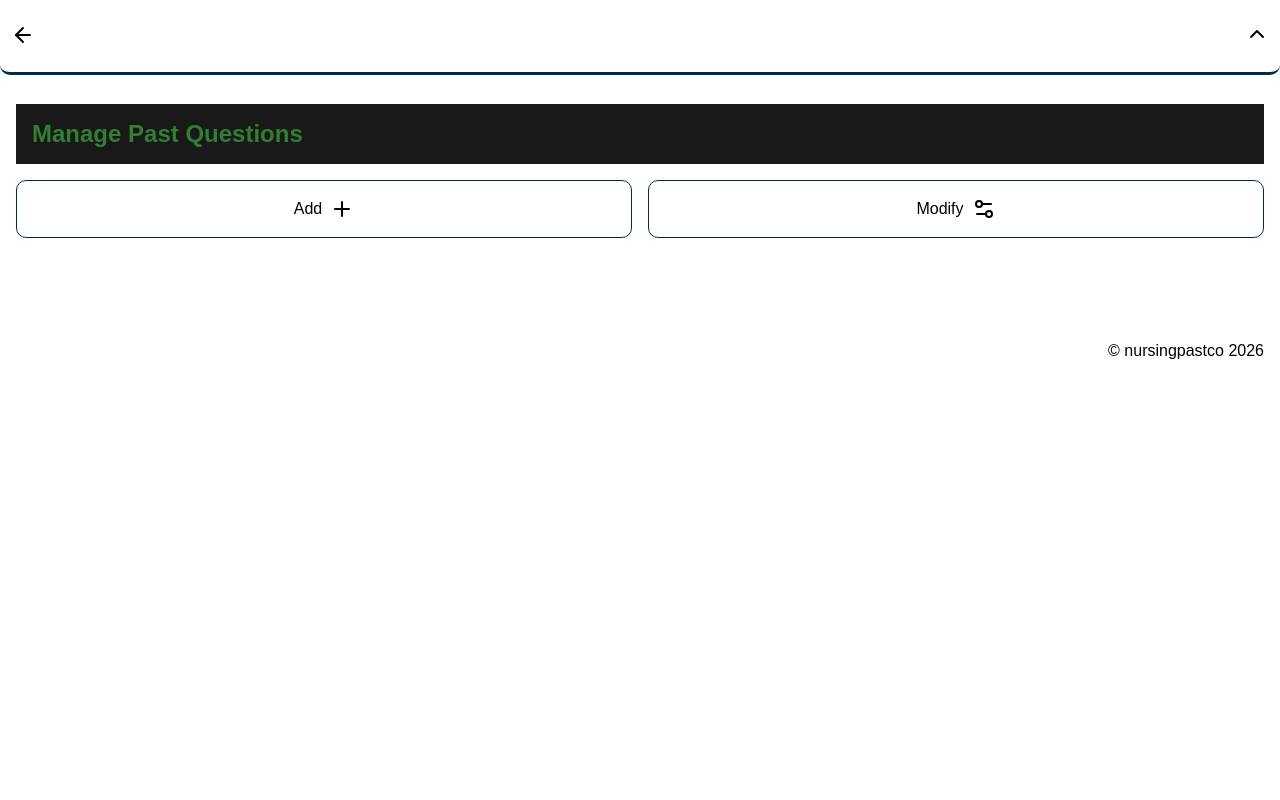
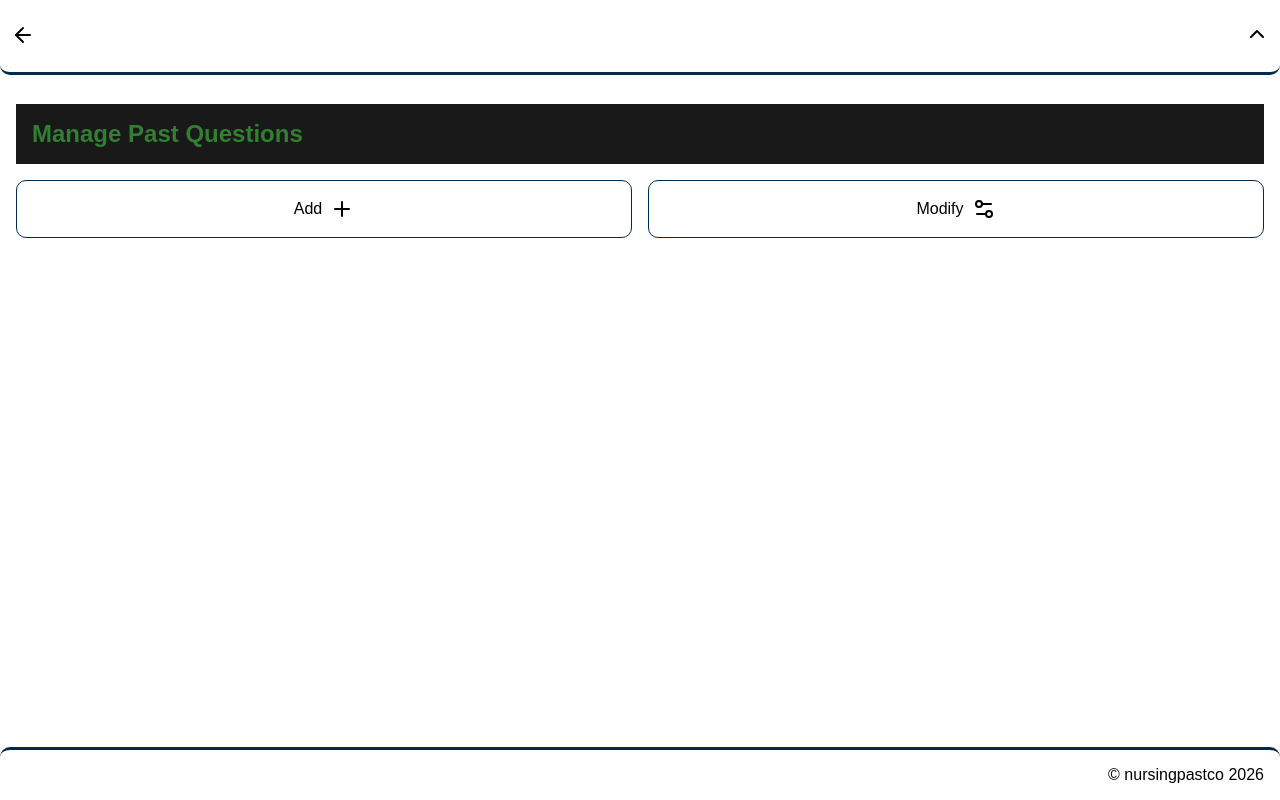
Before and after one commit to Obitech-CLI/Nursingpastco-App, a Next.js app: page /admin/manage/past-questions in a window 1280 px wide. Built offline with nearby package versions, Linux system fonts and the light colour scheme.

Commit message:
style admin

```diff
--- a/app/admin/(auth)/layout.tsx
+++ b/app/admin/(auth)/layout.tsx
@@ -1,4 +1,4 @@
-import { Footer } from "@/app/components/Footer";
+import { AdminFooter } from "@/app/components/footers/Admin";
 import { AdminAuthHeader } from "@/app/components/headers/AdminAuthHeader";
 
 export default function AdminAuthLayout(
@@ -7,7 +7,7 @@ export default function AdminAuthLayout(
         <>
         <AdminAuthHeader />
         {children}
-        <Footer />
+        <AdminFooter />
         </>
     )
 }
--- a/app/admin/dashboard/layout.tsx
+++ b/app/admin/dashboard/layout.tsx
@@ -1,4 +1,4 @@
-import { Footer } from "@/app/components/Footer";
+import { AdminFooter } from "@/app/components/footers/Admin";
 import { AdminDashHeader } from "@/app/components/headers/AdminDashHeader";
 
 export default function AdminDashboardLayout(
@@ -7,7 +7,7 @@ export default function AdminDashboardLayout(
         <>
         <AdminDashHeader />
         {children}
-        <Footer />
+        <AdminFooter />
         </>
     )
 }
--- a/app/admin/manage/layout.tsx
+++ b/app/admin/manage/layout.tsx
@@ -1,7 +1,7 @@
-import { Footer } from "@/app/components/Footer";
 import { AdminManageHeader } from "@/app/components/headers/AdminHeader";
 import { ManageNavProvider } from "@/contexts/admin/ManageNavProvider";
 import "./manage.css";
+import { AdminFooter } from "@/app/components/footers/Admin";
 
 export default function AdminManageLayout(
     {children}:{children:React.ReactNode}) {
@@ -13,7 +13,7 @@ export default function AdminManageLayout(
         {children}
         </ManageNavProvider>
 
-        <Footer />
+        <AdminFooter />
         </>
     )
 }
--- /dev/null
+++ b/app/components/footers/Admin.tsx
@@ -0,0 +1,15 @@
+"use client";
+
+function AdminFooter() {
+
+    const date = new Date();
+    const year = date.getFullYear();
+
+    return (
+        <footer className="admin">
+            <p>&copy; nursingpastco {year}</p>
+        </footer>
+    )
+}
+
+export { AdminFooter }
--- a/app/globals.css
+++ b/app/globals.css
@@ -107,25 +107,15 @@ button {
     height: 40px;
 }
 
-/*header button {
-    border: none;
-    background-color: transparent;
-}
-
-header .navs button {
-    border: none;
-    background-color: transparent;
-}
-
-header nav {
-    display: flex;
-    align-items: center;
-    gap: 1rem;
-}*/
-
-footer p {
+footer.admin {
+    border-top: 3px solid var(--secondary-color);
+    border-radius: 10px;
+    position: fixed;
+    bottom: 0;
+    width: 100%;
+    padding: 1rem;
+    background-color: var(--nav-bg);
     text-align: right;
-    margin: 1rem 1rem 5rem;
 }
 
 footer.public {
--- a/app/page.tsx
+++ b/app/page.tsx
@@ -1,5 +1,4 @@
 import { HomeHeader } from "./components/headers/HomeHeader";
-import { Footer } from "./components/Footer";
 import styles from "./page.module.css";
 import { Hero } from "@/features/home/components/Hero";
 import { Offers } from "@/features/home/components/Offers";
@@ -33,7 +32,6 @@ function HomePage() {
       <SubOffers />
     </main>
     <PublicFooter />
-    <Footer />
     </>
   )
 }
--- a/features/admin/dashboard/components/AdminCard.tsx
+++ b/features/admin/dashboard/components/AdminCard.tsx
@@ -32,7 +32,7 @@ function AdminCard() {
             </div>
 
             <h3>{admin?.firstname ?? "loading...."} {admin?.lastname ?? "loading..."}</h3>
-            {/*<LogoutAdminButton />*/}
+            <LogoutAdminButton />
         </div>
     )
 }
--- a/ui/logouts/LogoutAdmin.tsx
+++ b/ui/logouts/LogoutAdmin.tsx
@@ -1,6 +1,7 @@
 "use client";
 
 import { UsePost } from "@/hooks/usePost";
+import { LogOut } from "lucide-react";
 import { useRouter } from "next/navigation";
 import { ClipLoader } from "react-spinners";
 
@@ -24,7 +25,7 @@ function LogoutAdminButton() {
         <button type="button"
         onClick={HandleLogout}
         disabled={loading}>
-            {!loading ? "logout" : <ClipLoader size={20}/>}
+            {!loading ? <LogOut size={30}/> : <ClipLoader size={20}/>}
         </button>
     )
 }
```
Also changed, not shown: features/admin/dashboard/styles.module.css (+17 -20 lines).
